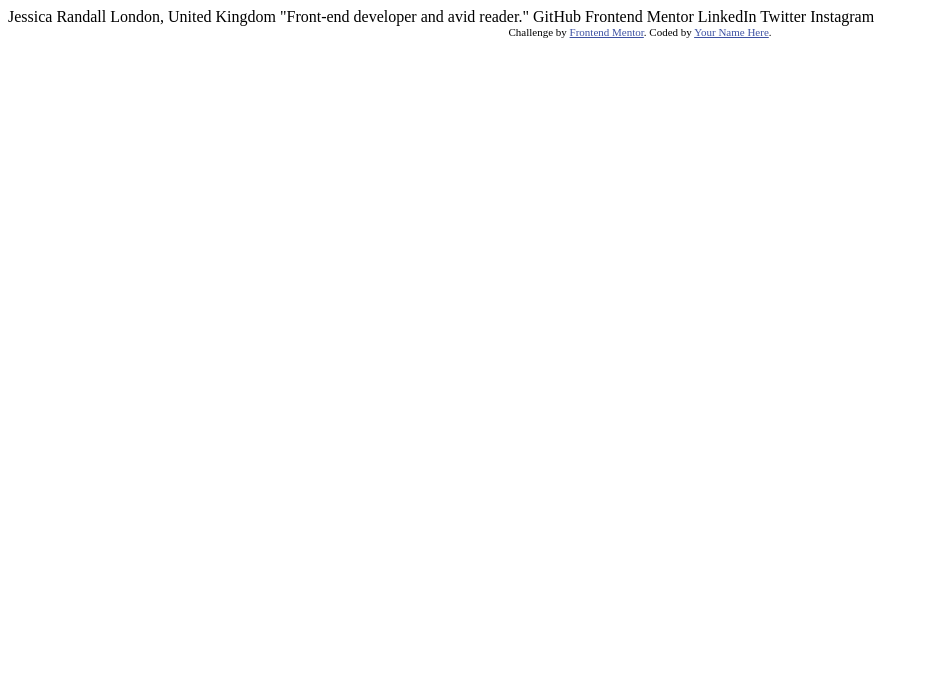
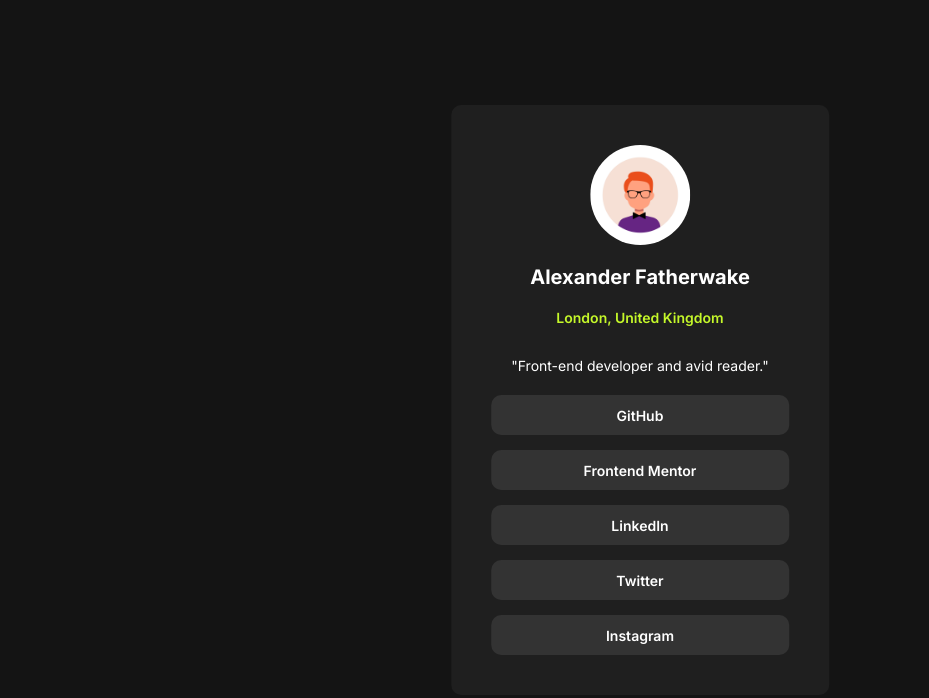
Before and after one commit to Reda-halim/Social-links-profile, a plain HTML site: page index.html in a window 1280 px wide. Shown: the whole page, without its empty margins (0-929 px from the left). Drawn offline with Linux system fonts and the light colour scheme.

Commit message:
working at the project

```diff
--- a/index.html
+++ b/index.html
@@ -3,32 +3,42 @@
 <head>
   <meta charset="UTF-8">
   <meta name="viewport" content="width=device-width, initial-scale=1.0"> <!-- displays site properly based on user's device -->
-
+  <title>Frontend Mentor | Social links profile</title>
   <link rel="icon" type="image/png" sizes="32x32" href="./assets/images/favicon-32x32.png">
 
-  <title>Frontend Mentor | Social links profile</title>
+  <!-- google fonts -->
+  <link rel="preconnect" href="https://fonts.googleapis.com">
+  <link rel="preconnect" href="https://fonts.gstatic.com" crossorigin>
+  <link href="https://fonts.googleapis.com/css2?family=Inter:ital,opsz,wght@0,14..32,100..900;1,14..32,100..900&display=swap" rel="stylesheet">
 
-  <!-- Feel free to remove these styles or customise in your own stylesheet 👍 -->
-  <style>
-    .attribution { font-size: 11px; text-align: center; }
-    .attribution a { color: hsl(228, 45%, 44%); }
-  </style>
+  <!-- main css file  -->
+   <link rel="stylesheet" href="style.css">
+
+
+
 </head>
 <body>
+  <div class="social_links_profile center ">
+    <div class="profile">
+     <div class="image_profile  ">
+        <img src="assets/images/alexander-fatherwake.png" alt="">
+     </div>
+    </div>
+    <div class="text">
+      <h3 class="inter-700">Alexander Fatherwake</h3>
+      <p class="inter-600">London, United Kingdom</p>
+    </div>
+    <div class="social_links">
+     <div class="content_links inter-400"><div>"Front-end developer and avid reader."</div></div>
+     <div class="content_links inter-600"><div>GitHub</div></div>
+     <div class="content_links inter-600"><div>Frontend Mentor</div></div>
+     <div class="content_links inter-600"><div>LinkedIn</div></div>
+     <div class="content_links inter-600"><div>Twitter</div></div>
+     <div class="content_links inter-600"><div>Instagram</div></div>
+    </div>
 
-  Jessica Randall
-  London, United Kingdom
-  "Front-end developer and avid reader."
+  </div>
 
-  GitHub
-  Frontend Mentor
-  LinkedIn
-  Twitter
-  Instagram
 
-  <div class="attribution">
-    Challenge by <a href="https://www.frontendmentor.io?ref=challenge" target="_blank">Frontend Mentor</a>.
-    Coded by <a href="#">Your Name Here</a>.
-  </div>
 </body>
 </html>
--- /dev/null
+++ b/style.css
@@ -0,0 +1,113 @@
+/* start global rules  */
+
+* { box-sizing: border-box;
+}
+body {
+    background-color: hsl(0, 0%, 8%);
+}
+
+.inter-400 {
+  font-family: "Inter", sans-serif;
+  font-weight: 400;
+}
+
+.inter-600 {
+  font-family: "Inter", sans-serif;
+  font-weight: 600 ;
+}
+
+.inter-700 {
+  font-family: "Inter", sans-serif;
+  font-weight: 700;
+}
+.center {
+    position: absolute;
+    left: 50%;
+    top: 50%;
+    transform: translate(-50%, -50%);
+}
+/* end global rules  */
+
+.social_links_profile {
+    background-color: hsl(0, 0%, 12%);
+    padding: 40px;
+    display: flex;
+    flex-direction: column;
+    flex-wrap: wrap;
+    justify-content: center;
+    border-radius: 10px;
+
+
+}
+.profile {
+    display: flex;
+    justify-content: center;
+}
+.image_profile {
+    width: 100px;
+    height: 100px;
+}
+img {
+    max-width: 100%;
+    border-radius: 100%;
+
+}
+.text {
+    text-align: center;
+
+}
+h3 {
+    font-size: 20px;
+    color: hsl(0, 0%, 100%);
+
+}
+p{
+    font-size: 14px;
+    color: hsl(75, 94%, 57%);
+}
+.social_links {
+    display: flex;
+    flex-direction: column;
+    text-align: center;
+    gap: 15px;
+
+
+}
+.content_links {
+    flex-basis: 40px;
+    font-size: 14px;
+    display: flex;
+    justify-content: center;
+    align-items: center;
+}
+
+
+.content_links:not(.content_links:first-child) {
+    background-color: hsl(0, 0%, 20%);
+    color: white;
+    border-radius: 10px;
+}
+.content_links:not(.content_links:first-child):hover {
+    background-color: hsl(75, 94%, 57%);
+    color: hsl(0, 0%, 12%);
+}
+.content_links:first-child {
+    color: white;
+    padding: 10px 20px 0;
+}
+
+@media (max-width:576px) {
+    .social_links_profile { padding: 20px;}
+    .image_profile {width: 50px;
+                    height: 50px;}
+    h3 {font-size: 13px;
+     }
+    p {font-size: 10px }
+    .social_links { gap: 10px;}
+    .content_links.content_links:not(.content_links:first-child){ font-size: 12px ;
+    }
+    .content_links:first-child {
+        padding: 0;
+        font-size: 10px;
+    }
+}
```
Also changed, not shown: assets/fonts/README.txt (deleted), assets/images/alexander-fatherwake.png (added), assets/images/avatar-jessica.jpeg (deleted).
